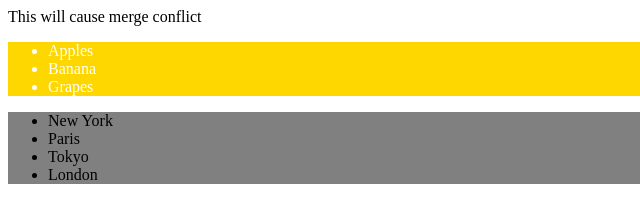
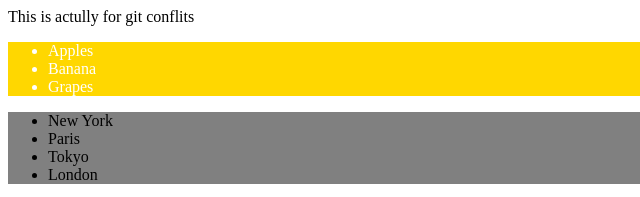
Before and after one commit to AudreyWhurah/Second_LandingPage, a plain HTML site: page index.html in a window 1280 px wide. Shown: the top 197 px of the page, 0-640 px from the left. Drawn offline with Linux system fonts and the light colour scheme.

Commit message:
this will create merge conflict

```diff
--- a/index.html
+++ b/index.html
@@ -7,7 +7,7 @@
     <style></style>
   </head>
   <body>
-    <div>This will cause merge conflict</div>
+    <div>This is actully for git conflits</div>
     <div id="wrapper">
       <ul class="fruits-animals">
         <li>Apples</li>
```
